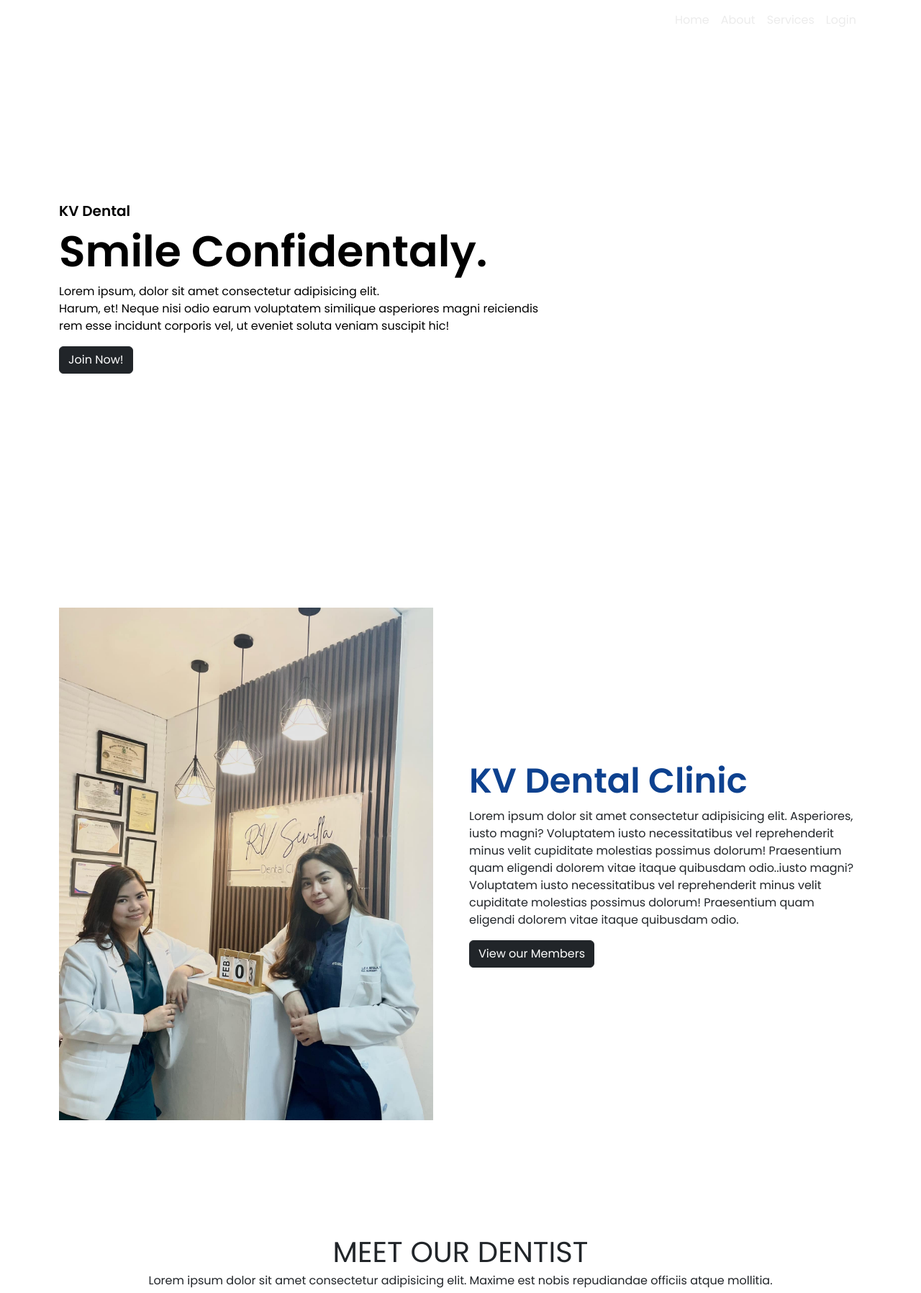
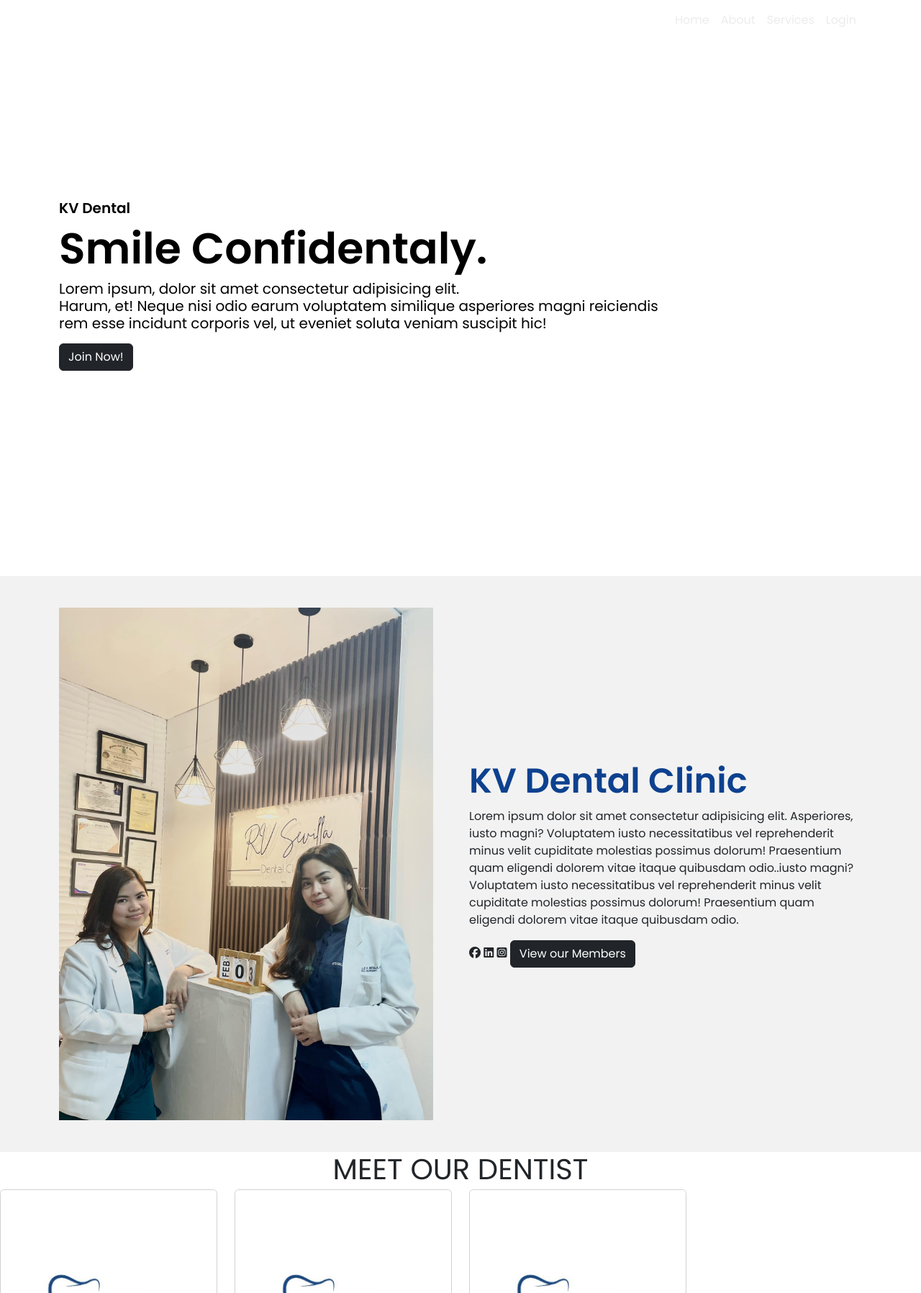
Before and after one commit to Syrulli/KV-Dental-Clinic, a PHP site: page /about.php in a window 1280 px wide. Shown: the top 1796 px of the page at 72% size. Run offline with PHP 8.4, Linux system fonts and the light colour scheme; some libraries are stand-ins or nearby versions.

Commit message:
About
Abot

```diff
--- a/about.php
+++ b/about.php
@@ -10,14 +10,14 @@
             <div class="col-lg-12 col-sm-12 text-left">
                 <h2 style="color:black; letter-spacing: 0px; font-size: 20px;">KV Dental<h2>
                         <h2 style="color:black; letter-spacing: 0px; font-size: 60px;"> Smile Confidentaly.</h2>
-                        <Volunteer style="color:black;">Lorem ipsum, dolor sit amet consectetur adipisicing elit.<br> Harum, et! Neque nisi odio earum voluptatem similique asperiores magni reiciendis<br> rem esse incidunt corporis vel, ut eveniet soluta veniam suscipit hic!</p>
+                        <h5 style="color:black;">Lorem ipsum, dolor sit amet consectetur adipisicing elit.<br> Harum, et! Neque nisi odio earum voluptatem similique asperiores magni reiciendis<br> rem esse incidunt corporis vel, ut eveniet soluta veniam suscipit hic!</p>
                             <button type="button" class="btn btn-dark">Join Now!</button>
             </div>
         </div>
     </div>
 </section>
 
-<section style="background-color: white;">
+<section style="background-color: var(--section);">
     <div class="container">
         <div class="row min-vh-100 align-items-center">
             <div class="col-lg-6 col-sm-12 ">
@@ -26,34 +26,42 @@
             <div class="col-lg-6 col-sm-12">
                 <h2 style="color: var(--first-color);">KV Dental Clinic</h2>
                 <p>Lorem ipsum dolor sit amet consectetur adipisicing elit. Asperiores, iusto magni? Voluptatem iusto necessitatibus vel reprehenderit minus velit cupiditate molestias possimus dolorum! Praesentium quam eligendi dolorem vitae itaque quibusdam odio..iusto magni? Voluptatem iusto necessitatibus vel reprehenderit minus velit cupiditate molestias possimus dolorum! Praesentium quam eligendi dolorem vitae itaque quibusdam odio.</p>
-                <button type="button" class="btn btn-dark">View our Members</button>
+                <i class="fa-brands fa-facebook"></i> <i class="fa-brands fa-linkedin"></i> <i class="fa-brands fa-square-instagram"></i> <button type="button" class="btn btn-dark">View our Members</button>
             </div>
         </div>
     </div>
 </section>
 
 <section>
-    <div class="container">
-        <div class="row min-vh-100 align-items-center">
-            <div class="col-lg-12 col-sm-12 text-left">
     <h1 style="text-align: center;" class="text-left mb-1">MEET OUR DENTIST</h1>
-                <p style="text-align: center;" class="text-center mb-1">Lorem ipsum dolor sit amet consectetur adipisicing elit. Maxime est nobis repudiandae officiis atque mollitia.</p>
-                <div class="row">
-                    <div class="dentist-col">
-                        <img src="img/what.png">
-                        <h3 style="color: black;" class="text-start">Juan DeLuna</h3>
-                        <p style="color:black;" class="text-left">Lorem ipsum, dolor sit amet consectetur adipisicing elit. Ipsa quia ducimus at praesentium, harum molestias exercitationem eveniet.</p>
-                    </div>
-                    <div class="dentist-col">
-                        <img src="img/what.png">
-                        <h3 style="color: black;" class="text-left">Juan DeLuna</h3>
-                        <p style="color: black;" class="text-left">Lorem ipsum dolor sit amet consectetur adipisicing elit. Assumenda reprehenderit nemo, nostrum placeat itaque unde architecto.</p>
-                    </div>
-                    <div class="dentist-col">
-                        <img src="img/what.png">
-                        <h3 style="color: black;" class="text-left;">Juan DeLuna</h3>
-                        <p style="color: black;" class="text-left">Lorem ipsum dolor sit amet consectetur adipisicing elit. Error eius blanditiis laboriosam alias beatae.</p>
+    <div class="row row-1 row-cols-md-4 g-4">
+        <div class="col">
+            <div class="card">
+                <img src="img/logo.png" class="card-img-top">
+                <div class="card-body">
+                    <h5 class="card-title">Juan George Luna</h5>
+                    <p class="card-text">Lorem ipsum dolor sit amet, consectetur adipisicing elit. Totam assumenda odio ex adipisci nam libero unde omnis voluptatibus ullam error mollitia placeat facilis corrupti voluptatem vel sapiente, commodi vitae maxime!</p>
                 </div>
             </div>
+        </div>
+        <div class="col">
+            <div class="card">
+                <img src="img/logo.png" class="card-img-top">
+                <div class="card-body">
+                    <h5 class="card-title">Juan George Luna</h5>
+                    <p class="card-text">Lorem ipsum dolor sit amet, consectetur adipisicing elit. Totam assumenda odio ex adipisci nam libero unde omnis voluptatibus ullam error mollitia placeat facilis corrupti voluptatem vel sapiente, commodi vitae maxime!</p>
+                </div>
+            </div>
+        </div>
+        <div class="col">
+            <div class="card">
+                <img src="img/logo.png" class="card-img-top">
+                <div class="card-body">
+                    <h5 class="card-title">Juan George Luna</h5>
+                    <p class="card-text">Lorem ipsum dolor sit amet consectetur, adipisicing elit. Aspernatur at debitis consequuntur enim doloremque, repellat aperiam reprehenderit optio reiciendis explicabo animi, et, ipsum accusamus. Laborum voluptatibus deserunt molestias deleniti a.</p>
+                </div>
+            </div>
+        </div>
+
 </section>
 <?php include('./includes/footer.php'); ?>
```
Lines whose indentation alone changed are shown as unchanged.
